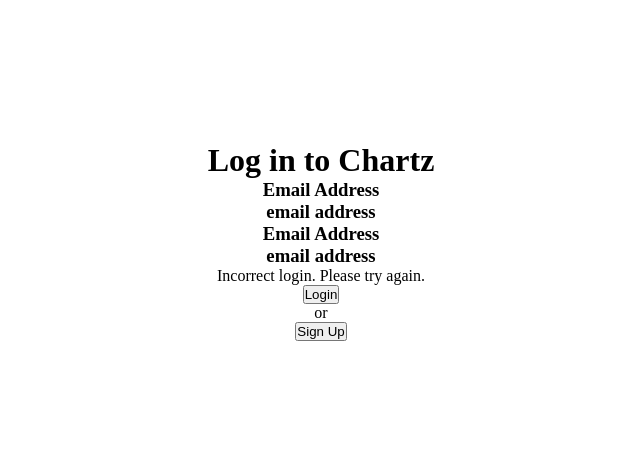
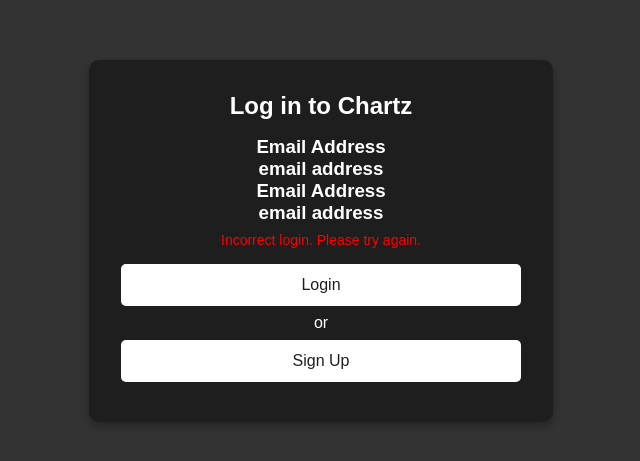
Before and after one commit to MichaelaHunt/Chartz, a React (Vite) app in the folder chartz/client/: page /login in a window 1280 px wide. Shown: the part 159-620 px from the top of the page, without its empty margins (319-959 px from the left). Built offline with nearby package versions, Linux system fonts and the light colour scheme.

Commit message:
made basic styling via CGPT

```diff
--- a/chartz/client/src/pages/Pages.css
+++ b/chartz/client/src/pages/Pages.css
@@ -6,6 +6,8 @@
   min-height: 100vh;
   margin: 0;
   padding: 0;
+  background-color: #333333;
+  font-family: 'Arial', sans-serif;
 }
 
 .top3container {
@@ -22,22 +24,38 @@
   justify-content: center;
   align-items: center;
   padding: 2rem;
+  background-color: #1e1e1e;
+  border-radius: 10px;
+  box-shadow: 0px 4px 8px rgba(0, 0, 0, 0.3);
   max-width: 400px;
-  margin: auto;
   width: 100%;
   text-align: center;
+  color: white;
 }
 
 .loginTitle {
-
+  font-size: 1.5rem;
+  margin-bottom: 1rem;
 }
 
 .error {
-
+  color: red;
+  font-size: 0.875rem;
+  margin: 0.5rem 0;
 }
 
 button {
   /* font family here too */
+  width: 100%;
+  padding: 0.75rem;
+  margin: 0.5rem 0;
+  background-color: white; /* White background for buttons */
+  color: #1e1e1e; /* Dark text for buttons */
+  border: none;
+  border-radius: 5px;
+  font-size: 1rem;
+  cursor: pointer;
+  transition: background-color 0.3s ease, transform 0.2s ease;
 }
 
 .lyricsImg {
```
